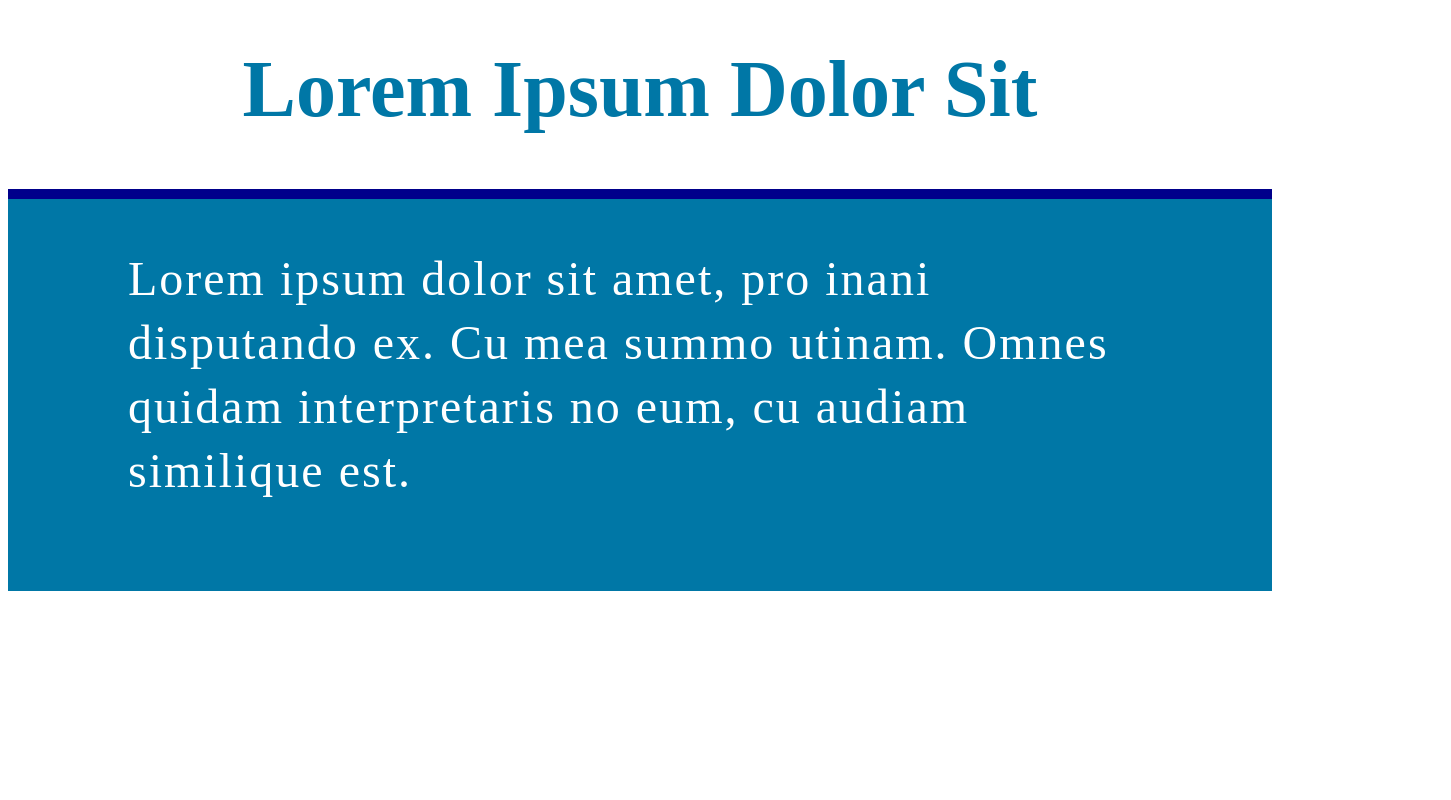
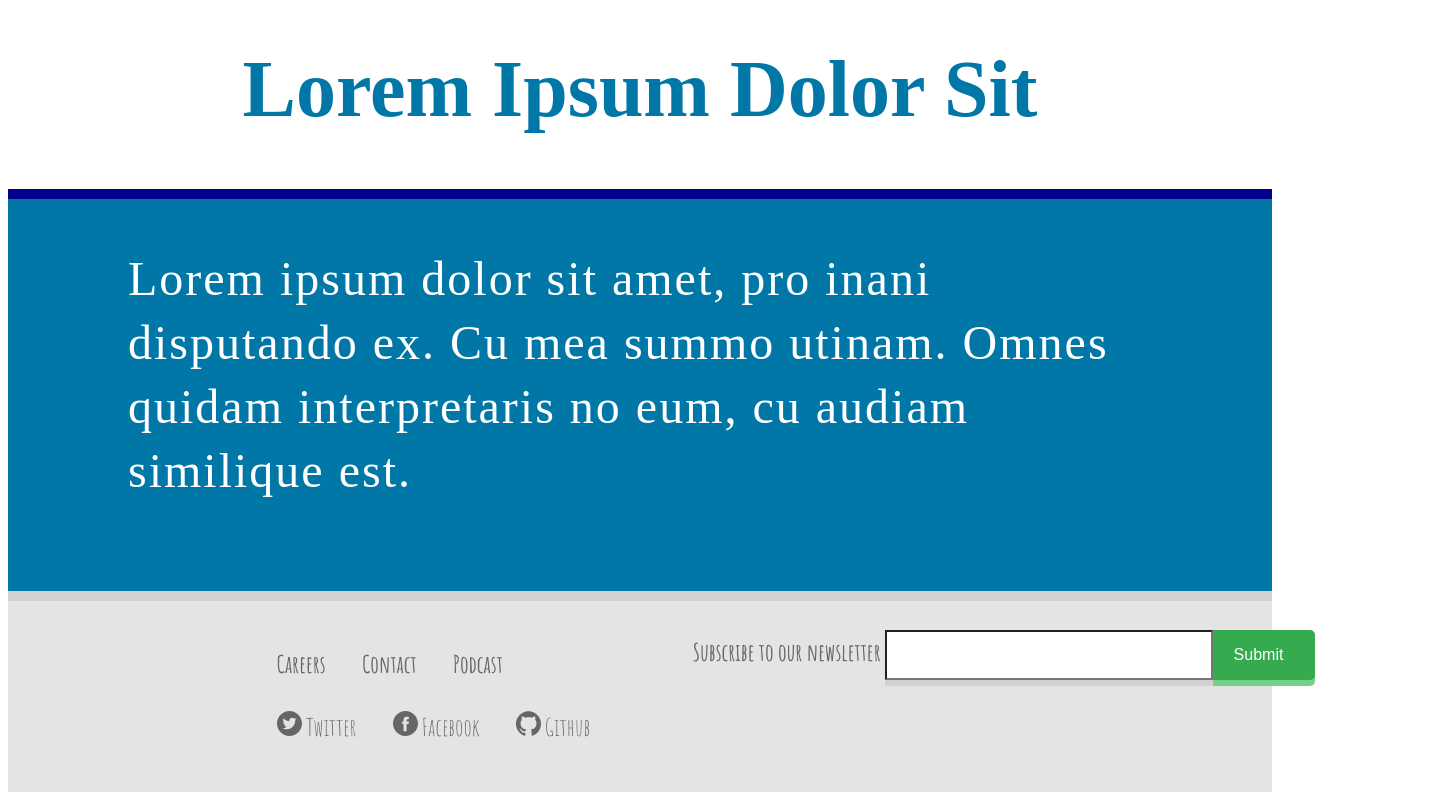
Before and after one commit to BerkayTamer/desarol-static, a plain HTML site: page index.html in a window 1280 px wide. Shown: the part 1113-1913 px from the top of the page, 1451 px wide, since content can reach past the window. Before the commit the page ends 1712 px from the top, so only its background shows below. Drawn offline with Linux system fonts and the light colour scheme.

Commit message:
3: Reunion has been completed.

```diff
--- /dev/null
+++ b/components/footer/footer.css
@@ -0,0 +1,71 @@
+.footer__wrapper {
+    padding-top: 2rem;
+    background: #e4e4e4;
+    border-top: 10px solid #d2d2d2;
+}
+
+.footer__content {
+    font-family: 'Amatic SC', cursive;
+    position: relative;
+    margin: auto;
+    width: 60%;
+}
+
+.footer__link-list {
+    font-size: 1.5rem;
+    font-weight: 600;
+    width: 25rem;
+    list-style: none;
+    padding-bottom: 1rem;
+}
+
+
+.footer__link-item {
+    display: inline-block;
+    text-decoration: none;
+    color: #666;
+    margin: 1rem;
+}
+
+.footer__social-list {
+    font-size: 1.5rem;
+    font-weight: 400;
+    list-style: none;
+}
+
+
+.footer__social-link {
+    text-decoration: none;
+    color: #666;
+    margin: 1rem;
+}
+
+.footer__subscribe {
+    font-weight: 700;
+    color: #666;
+    left: 27rem;
+    top: -7rem;
+    font-size: 1.5rem;
+    position: relative;
+}
+
+
+input[type=text] {
+    font-family: Andika;
+    font-size: 18px;
+    position: relative;
+    height: 2.8rem;
+    width: 20rem;
+    box-shadow: 0 6px #d2d2d2;
+}
+
+input[type=submit] {
+    background-color: #35aa4e;
+    border: none;
+    margin: -1rem;
+    padding: 1rem 2rem;
+    color: #fff;
+    border-radius: 0 5px 5px 0;
+    box-shadow: 0 6px #72d387;
+    font-size: 16px;
+}
--- a/index.html
+++ b/index.html
@@ -3,6 +3,7 @@
 
 <head>
     <link rel="stylesheet" type="text/css" href="components/header/header.css">
+    <link rel="stylesheet" type="text/css" href="components/footer/footer.css">
     <link href='https://fonts.googleapis.com/css?family=Amatic+SC:400,700' rel='stylesheet' type='text/css'>
     <link href='https://fonts.googleapis.com/css?family=Josefin+Sans:400,100' rel='stylesheet' type='text/css'>
 </head>
@@ -53,6 +54,50 @@
     </div>
 </div>
 
+
+
+<div class="footer__wrapper">
+    <div class="footer__content">
+        <div class="footer__link-list">
+            <a class="footer__link-item" href="#">
+                Careers
+            </a>
+
+            <a class="footer__link-item" href="#">
+                Contact
+            </a>
+
+            <a class="footer__link-item" href="#">
+                Podcast
+            </a>
+        </div>
+
+        <div class="footer__social-list">
+            <a class="footer__social-link" href="#"><img src="images/twitter-logo-button.svg">
+                Twitter
+            </a>
+
+            <a class="footer__social-link" href="#"><img src="images/facebook-logo-button.svg">
+                Facebook
+            </a>
+
+            <a class="footer__social-link" href="#"><img src="images/github-logo.svg">
+                Github
+            </a>
+        </div>
+
+        <div class="footer__subscribe">
+
+            <form>
+                Subscribe to our newsletter
+                <input type="text">
+                <input type="Submit">
+            </form>
+
+        </div>
+    </div>
+</div>
+
 </body>
 
 </html>
```
Also changed, not shown: images/facebook-logo-button.svg (added), images/github-logo.svg (added), images/twitter-logo-button.svg (added).
